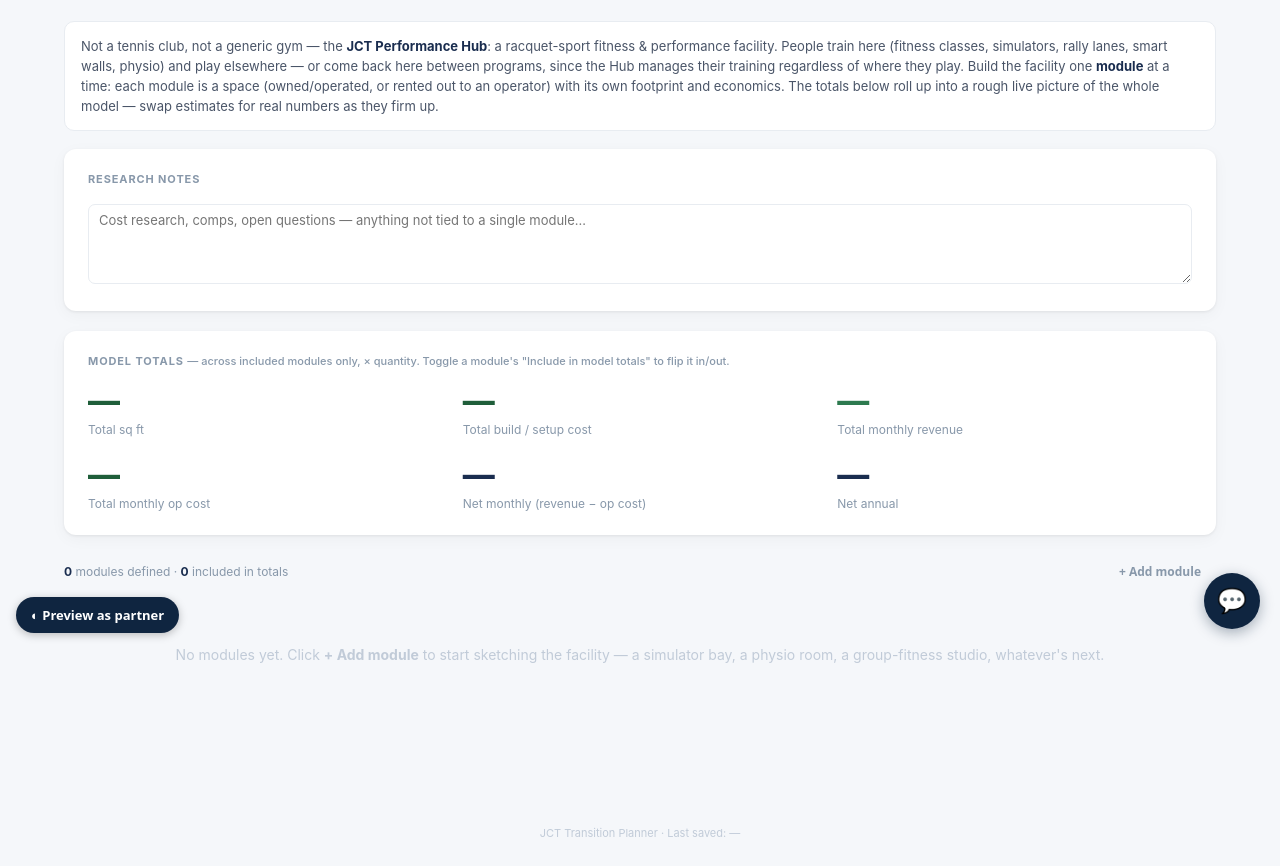
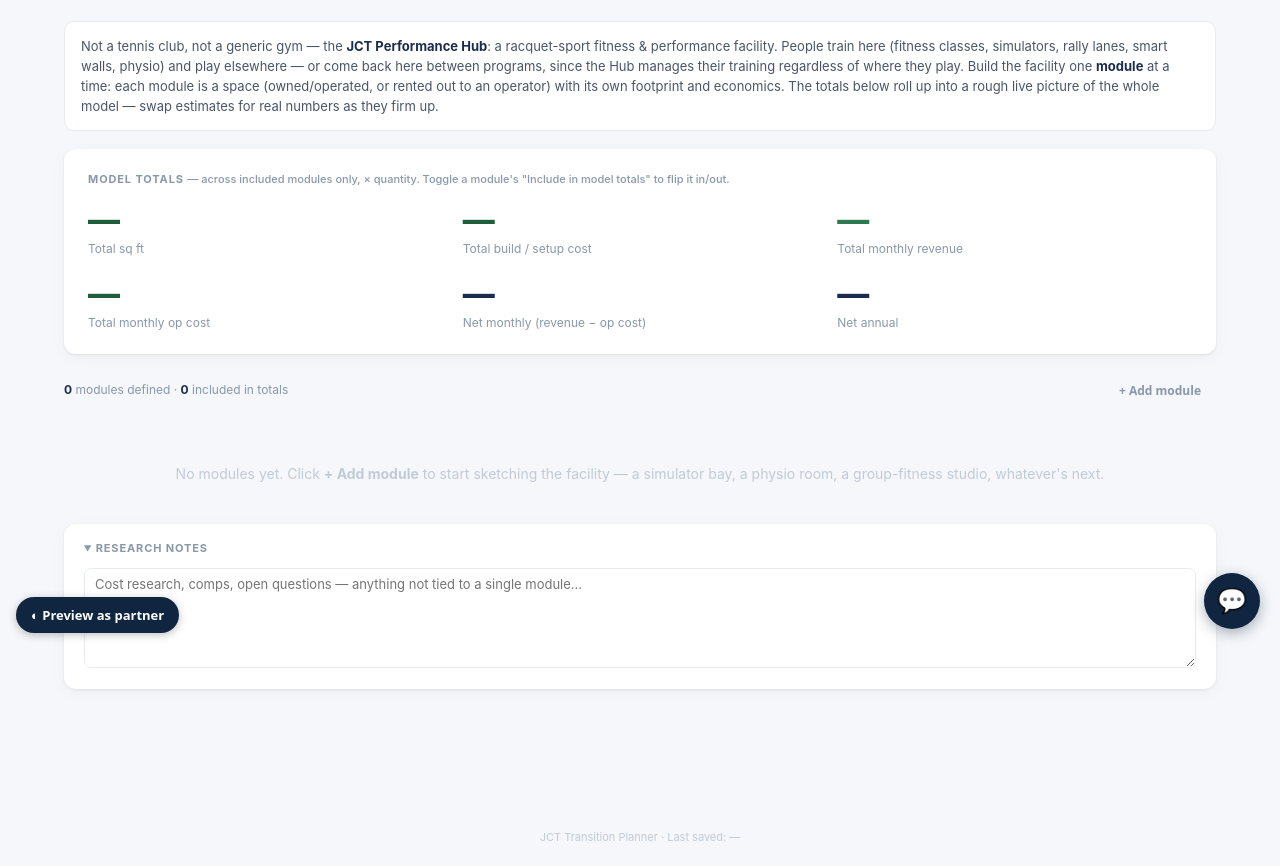
Before and after one commit to craigtyoung/jct-transition-planner, a website: page public/hub-model.html in a window 1280 px wide. Shown: the part 151-1017 px from the top of the page. Drawn offline with Linux system fonts and the light colour scheme; no server answers.

Commit message:
Performance Hub: move Research Notes below module grid, out of the way of the hero intro

```diff
--- a/public/hub-model.html
+++ b/public/hub-model.html
@@ -84,12 +84,6 @@
     Not a tennis club, not a generic gym — the <b>JCT Performance Hub</b>: a racquet-sport fitness &amp; performance facility. People train here (fitness classes, simulators, rally lanes, smart walls, physio) and play elsewhere — or come back here between programs, since the Hub manages their training regardless of where they play. Build the facility one <b>module</b> at a time: each module is a space (owned/operated, or rented out to an operator) with its own footprint and economics. The totals below roll up into a rough live picture of the whole model — swap estimates for real numbers as they firm up.
   </div>
 
-  <div class="card section">
-    <div class="card-title">Research Notes</div>
-    <textarea id="research-notes" placeholder="Cost research, comps, open questions — anything not tied to a single module…"
-              style="min-height:80px" onchange="onIntro(this.value)"></textarea>
-  </div>
-
   <div class="card section" id="summary-card">
     <div class="card-title">Model Totals <span style="font-weight:500;font-size:11px;color:var(--gray-500);text-transform:none;letter-spacing:0">— across included modules only, × quantity. Toggle a module's "Include in model totals" to flip it in/out.</span></div>
     <div class="hub-summary-grid">
@@ -128,6 +122,12 @@
   <div id="hub-container">
     <div style="color:var(--gray-300);text-align:center;padding:40px">Loading…</div>
   </div>
+
+  <details class="card section" style="padding:16px 20px" open>
+    <summary style="cursor:pointer;font-size:11px;font-weight:700;color:var(--gray-500);text-transform:uppercase;letter-spacing:0.08em">Research Notes</summary>
+    <textarea id="research-notes" placeholder="Cost research, comps, open questions — anything not tied to a single module…"
+              style="min-height:100px;margin-top:12px" onchange="onIntro(this.value)"></textarea>
+  </details>
 
 </div>
 
```
